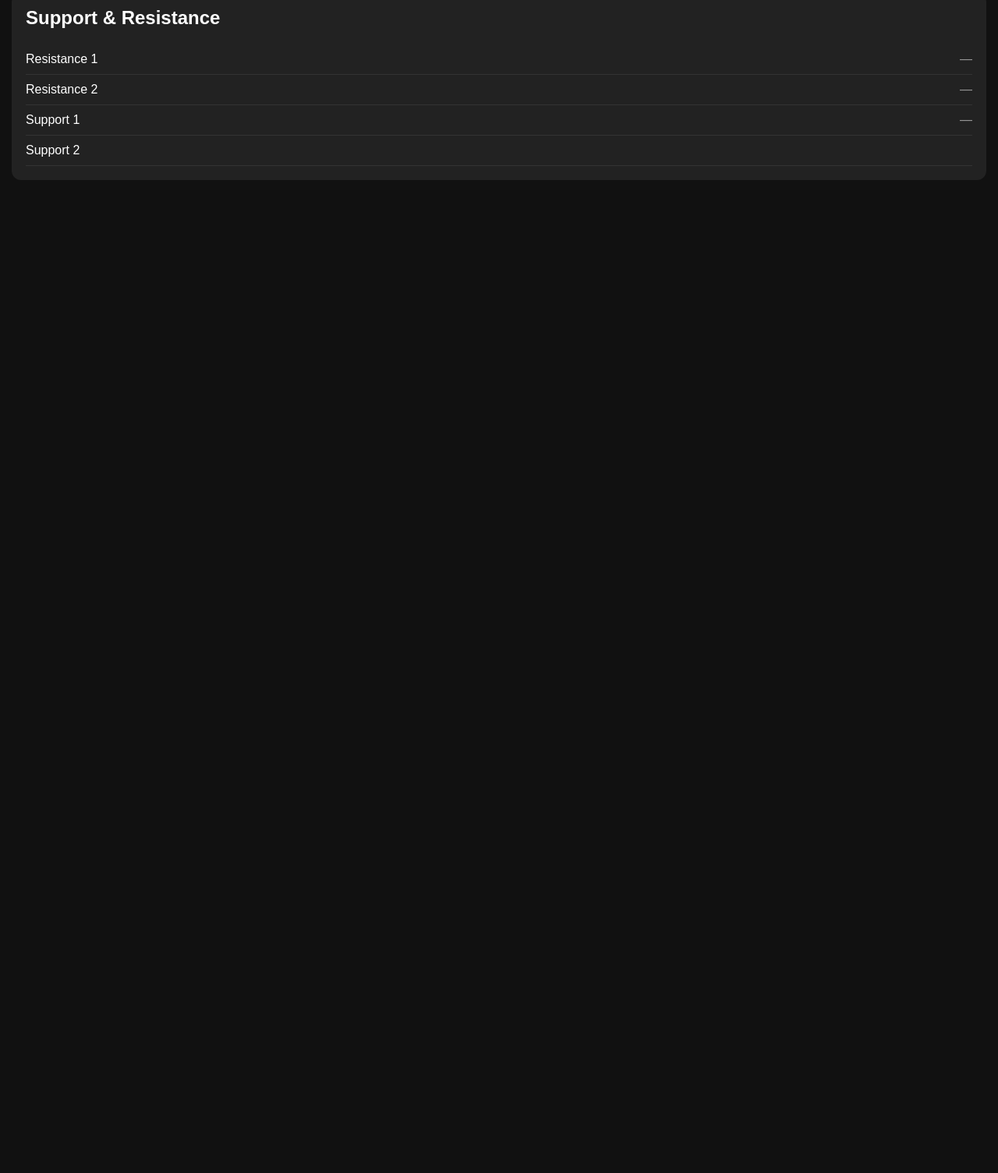
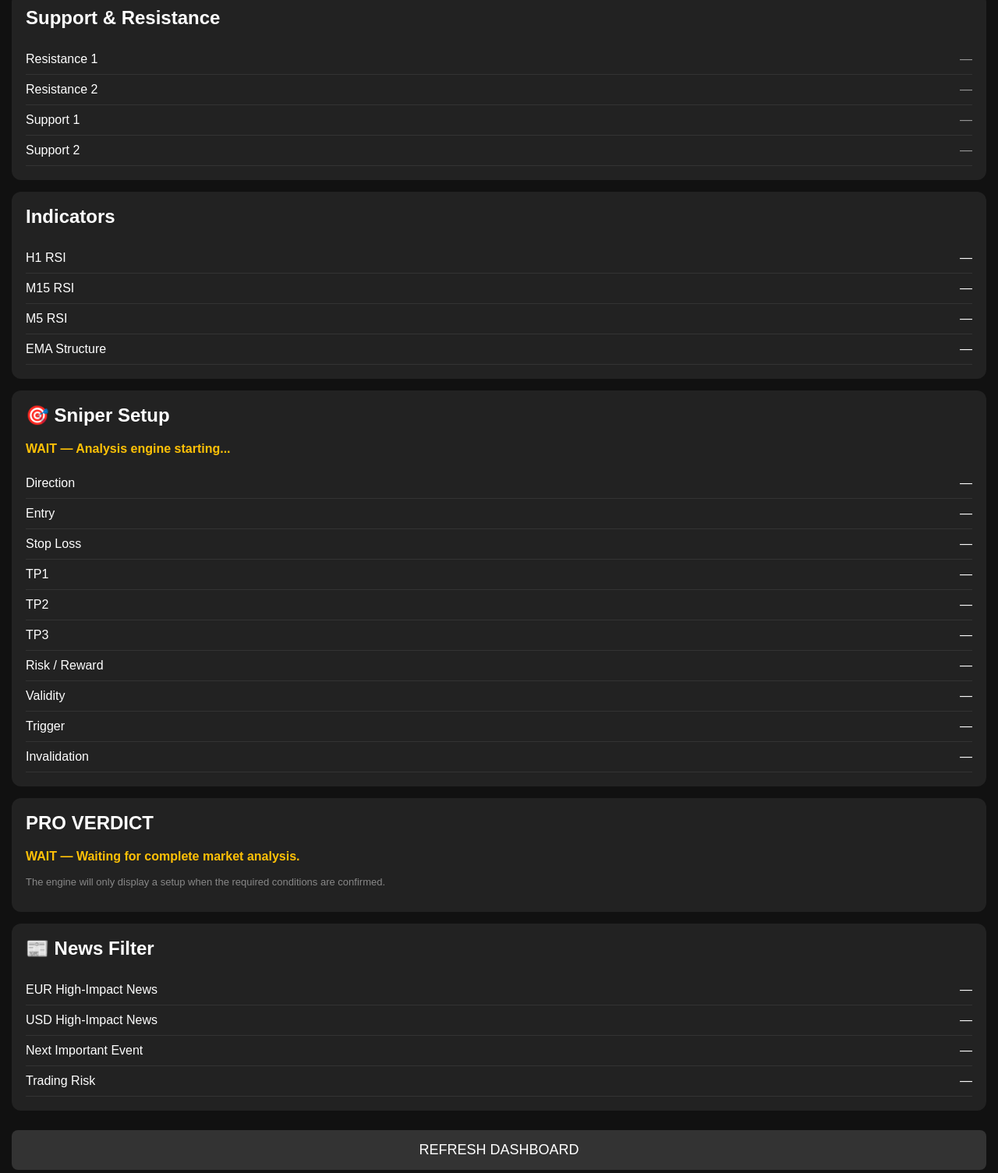
Before and after one commit to anoopbasheer42-droid/eurusd, a plain HTML site: page index.html in a window 1280 px wide. Shown: the part 1178-2683 px from the top of the page at 78% size. Before the commit the page ends 1439 px from the top, so only its background shows below. Drawn offline with Linux system fonts and the light colour scheme; no server answers.

Commit message:
Update index.html

```diff
--- a/index.html
+++ b/index.html
@@ -110,11 +110,6 @@
 
     .bearish {
       color: #f44336;
-      font-weight: bold;
-    }
-
-    .neutral {
-      color: #ffc107;
       font-weight: bold;
     }
 
@@ -255,4 +250,211 @@
 
     <div class="level">
       <span>Support 2</span>
-      <span id="
+      <span id="support2" class="muted">—</span>
+    </div>
+
+  </div>
+
+
+  <!-- INDICATORS -->
+
+  <div class="card">
+
+    <h2>Indicators</h2>
+
+    <div class="level">
+      <span>H1 RSI</span>
+      <span id="h1Rsi">—</span>
+    </div>
+
+    <div class="level">
+      <span>M15 RSI</span>
+      <span id="m15Rsi">—</span>
+    </div>
+
+    <div class="level">
+      <span>M5 RSI</span>
+      <span id="m5Rsi">—</span>
+    </div>
+
+    <div class="level">
+      <span>EMA Structure</span>
+      <span id="emaStructure">—</span>
+    </div>
+
+  </div>
+
+
+  <!-- SNIPER SETUP -->
+
+  <div class="card">
+
+    <h2>🎯 Sniper Setup</h2>
+
+    <p id="setupStatus" class="wait">
+      WAIT — Analysis engine starting...
+    </p>
+
+    <div class="level">
+      <span>Direction</span>
+      <span id="direction">—</span>
+    </div>
+
+    <div class="level">
+      <span>Entry</span>
+      <span id="entry">—</span>
+    </div>
+
+    <div class="level">
+      <span>Stop Loss</span>
+      <span id="stopLoss">—</span>
+    </div>
+
+    <div class="level">
+      <span>TP1</span>
+      <span id="tp1">—</span>
+    </div>
+
+    <div class="level">
+      <span>TP2</span>
+      <span id="tp2">—</span>
+    </div>
+
+    <div class="level">
+      <span>TP3</span>
+      <span id="tp3">—</span>
+    </div>
+
+    <div class="level">
+      <span>Risk / Reward</span>
+      <span id="riskReward">—</span>
+    </div>
+
+    <div class="level">
+      <span>Validity</span>
+      <span id="validity">—</span>
+    </div>
+
+    <div class="level">
+      <span>Trigger</span>
+      <span id="trigger">—</span>
+    </div>
+
+    <div class="level">
+      <span>Invalidation</span>
+      <span id="invalidation">—</span>
+    </div>
+
+  </div>
+
+
+  <!-- PRO VERDICT -->
+
+  <div class="card">
+
+    <h2>PRO VERDICT</h2>
+
+    <p id="proVerdict" class="wait">
+      WAIT — Waiting for complete market analysis.
+    </p>
+
+    <p class="small">
+      The engine will only display a setup when the
+      required conditions are confirmed.
+    </p>
+
+  </div>
+
+
+  <!-- NEWS -->
+
+  <div class="card">
+
+    <h2>📰 News Filter</h2>
+
+    <div class="level">
+      <span>EUR High-Impact News</span>
+      <span id="eurNews">—</span>
+    </div>
+
+    <div class="level">
+      <span>USD High-Impact News</span>
+      <span id="usdNews">—</span>
+    </div>
+
+    <div class="level">
+      <span>Next Important Event</span>
+      <span id="nextEvent">—</span>
+    </div>
+
+    <div class="level">
+      <span>Trading Risk</span>
+      <span id="newsRisk">—</span>
+    </div>
+
+  </div>
+
+
+  <!-- REFRESH -->
+
+  <button
+    class="refresh"
+    onclick="refreshDashboard()">
+    REFRESH DASHBOARD
+  </button>
+
+
+  <!-- SCRIPT.JS -->
+
+  <script src="script.js"></script>
+
+
+  <!-- CHART CONTROLS -->
+
+  <script>
+
+    function changeChart(interval) {
+
+      const chart =
+        document.getElementById("tradingChart");
+
+      chart.src =
+        "https://www.tradingview.com/widgetembed/?" +
+        "frameElementId=tradingview_chart" +
+        "&symbol=FX%3AEURUSD" +
+        "&interval=" + interval +
+        "&hidesidetoolbar=1" +
+        "&hidetoptoolbar=0" +
+        "&symboledit=1" +
+        "&saveimage=0" +
+        "&toolbarbg=f1f3f6" +
+        "&theme=dark" +
+        "&style=1" +
+        "&timezone=Asia%2FKolkata" +
+        "&withdateranges=1" +
+        "&hideideas=1" +
+        "&studies=%5B%5D" +
+        "&overrides=%7B%7D" +
+        "&locale=en";
+
+      document.getElementById("btn5").classList.remove("active");
+      document.getElementById("btn15").classList.remove("active");
+      document.getElementById("btn60").classList.remove("active");
+
+      if (interval === "5") {
+        document.getElementById("btn5").classList.add("active");
+      }
+
+      if (interval === "15") {
+        document.getElementById("btn15").classList.add("active");
+      }
+
+      if (interval === "60") {
+        document.getElementById("btn60").classList.add("active");
+      }
+    }
+
+  </script>
+
+</body>
+</html>
```
